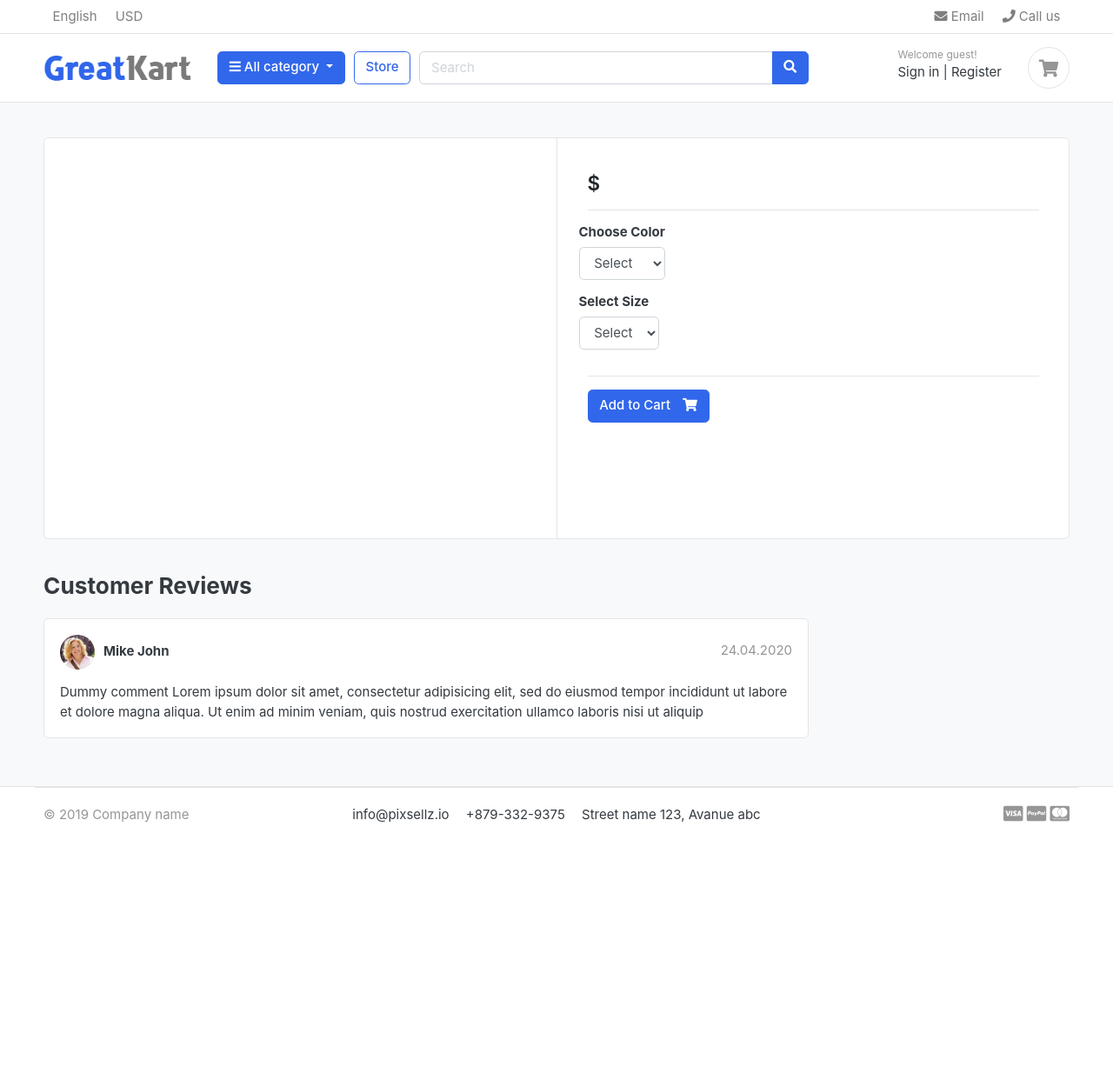
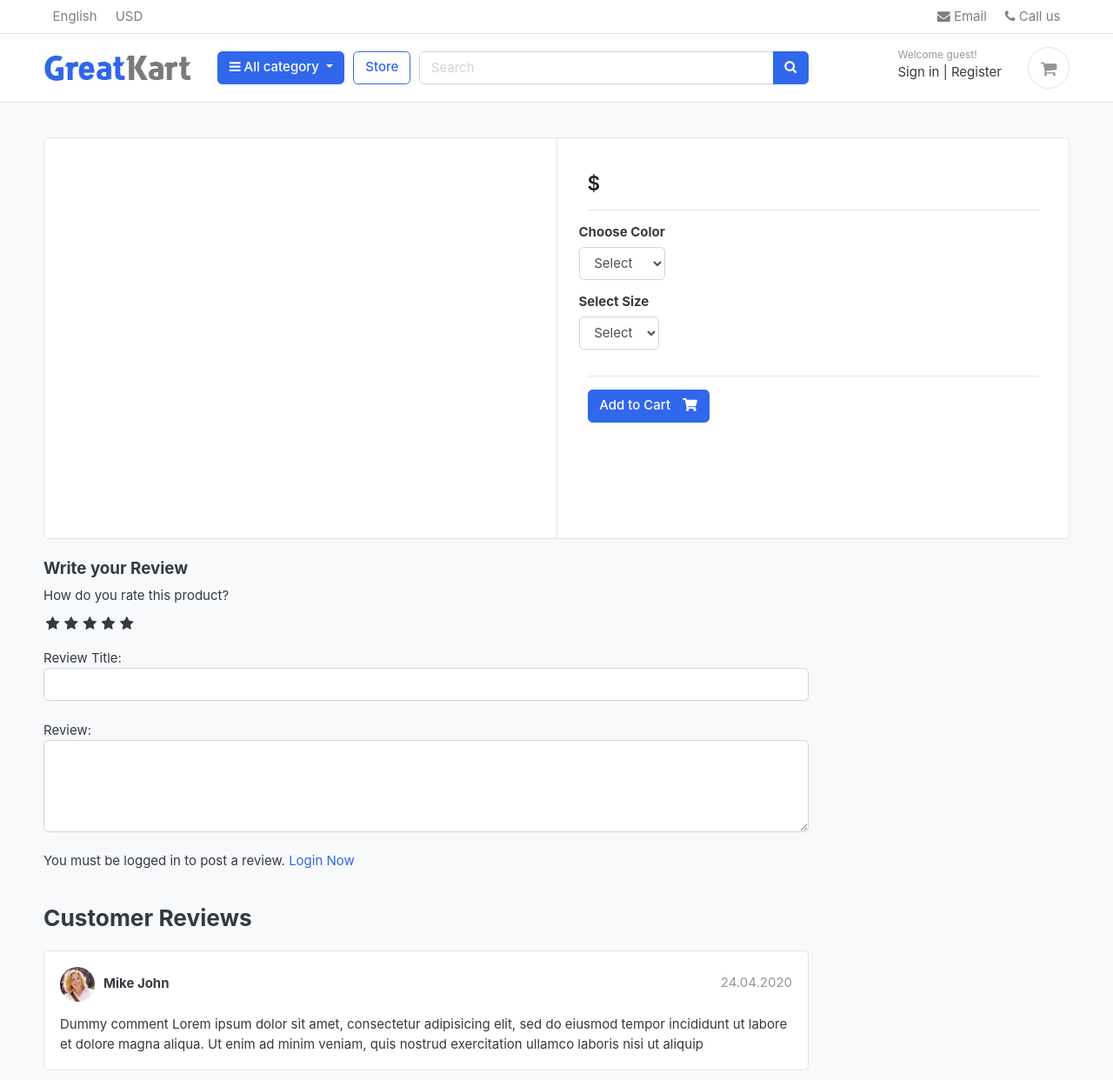
Before and after one commit to AbhiRam235/Ecommerce-Shopping-Kart, a Django app: template templates/store/product_detail.html in a window 1280 px wide. Shown: the top 1242 px of the page at 87% size. Before the commit the page ends 946 px from the top, so only its background shows below. Run offline with Django 3.2, Linux system fonts and the light colour scheme; the template is opened without the code that fills it, so the values that code supplies are empty; some libraries are stand-ins or nearby versions; some web fonts are replaced.

Commit message:
updated the review functionality

```diff
--- /dev/null
+++ b/eKart/static/css/custom.css
@@ -0,0 +1,61 @@
+/* Hide Radio button */
+.rate > input{
+  display: none;
+}
+
+.rate{
+  display: inline-block;;
+  border: 0;
+}
+
+.rate > label{
+  float: right;
+}
+
+/* Showing the stars */
+.rate > label:before{
+  display: inline-block;
+  font-size: 1.1rem;
+  font-family: FontAwesome;
+  content: "\f005";
+  margin:0;
+  padding:0.3rem .2rem;
+  cursor: pointer;
+}
+
+/* Half star */
+.rate .half:before{
+  content: "\f089";
+  position: absolute;
+  padding-right: 0;
+}
+
+/* Click and hover */
+input:checked ~ label, label:hover ~ label{
+  color: #ffb503;
+}
+
+/* hover hightlight */
+input:checked + label:hover, input:checked ~ label:hover,input:checked ~ label:hover ~ label,
+label:hover ~ input:checked ~ label{
+  color: #cc9000;
+}
+
+.rating-star i{
+  color: #ffb503 !important;
+}
+
+ul.thumb{
+  margin:0 auto;
+  padding: 0;
+  float: left;
+}
+ul.thumb li{
+  list-style: none;
+  margin: 10px;
+}
+ul.thumb li img{
+  width: 80px;
+  height: 80px;
+  border: 1px solid grey;
+}
--- a/store/admin.py
+++ b/store/admin.py
@@ -1,5 +1,5 @@
 from django.contrib import admin
-from .models import Product, Variation
+from .models import Product, Variation, ReviewRating
 # Register your models here.
 
 class ProductAdmin(admin.ModelAdmin):
@@ -12,3 +12,4 @@ class VariationAdmin(admin.ModelAdmin):
 
 admin.site.register(Product, ProductAdmin)
 admin.site.register(Variation, VariationAdmin)
+admin.site.register(ReviewRating)
--- a/store/urls.py
+++ b/store/urls.py
@@ -6,4 +6,5 @@ urlpatterns = [
     path('category/<slug:category_slug>/', views.store, name='products_by_category'),
     path('category/<slug:category_slug>/<slug:product_slug>/', views.product_detail, name='product_detail'),
     path('search/', views.search, name='search'),
+    path('submit_review/<int:product_id>', views.submit_review, name='submit_review'),
 ]
--- a/templates/base.html
+++ b/templates/base.html
@@ -24,6 +24,8 @@
 <link href="{% static 'css/ui.css' %}" rel="stylesheet" type="text/css"/>
 <link href="{% static 'css/responsive.css' %}" rel="stylesheet" media="only screen and (max-width: 1200px)" />
 
+<link href="{% static 'css/custom.css' %}" rel="stylesheet" type="text/css"/>
+<link rel="stylesheet" href="https://cdnjs.cloudflare.com/ajax/libs/font-awesome/4.7.0/css/font-awesome.min.css">
 <!-- custom javascript -->
 <script src="{% static 'js/script.js' %}" type="text/javascript"></script>
 
--- a/templates/store/product_detail.html
+++ b/templates/store/product_detail.html
@@ -74,11 +74,48 @@
 <div class="row">
 			<div class="col-md-9">
 
+
+	<form action="{% url 'submit_review' single_product.id %}" method="POST">
+		{% csrf_token %}
+		<h5>Write your Review</h5>
+		<div>
+			<label>How do you rate this product?</label>
+			<br>
+			<div class="rate">
+				<input type="radio" name="rating" id="rating10" value="5" required><label for="rating10" title="5"></label>
+				<input type="radio" name="rating" id="rating9" value="4.5" required><label for="rating9" title="4.5" class="half"></label>
+				<input type="radio" name="rating" id="rating8" value="4" required><label for="rating8" title="4"></label>
+				<input type="radio" name="rating" id="rating7" value="3.5" required><label for="rating7" title="3.5" class="half"></label>
+				<input type="radio" name="rating" id="rating6" value="3" required><label for="rating6" title="3"></label>
+				<input type="radio" name="rating" id="rating5" value="2.5" required><label for="rating5" title="2.5" class="half"></label>
+				<input type="radio" name="rating" id="rating4" value="2" required><label for="rating4" title="2"></label>
+				<input type="radio" name="rating" id="rating3" value="1.5" required><label for="rating3" title="1.5" class="half"></label>
+				<input type="radio" name="rating" id="rating2" value="1" required><label for="rating2" title="1"></label>
+				<input type="radio" name="rating" id="rating1" value="0.5" required><label for="rating1" title="0.5" class="half"></label>
+			</div>
+			<br>
+			Review Title:
+			<input type="text" class="form-control" name="subject">
+			<br>
+			Review:
+			<textarea name="review" rows="4" class="form-control"></textarea>
+			<br>
+			{% if user.is_authenticated %}
+			   {% if orderproduct %}
+				<input type="submit" value="Submit Review" class="btn btn-primary">
+				{% else %}
+				<p>You must purchase this product to post a review.</p>
+				{% endif %}
+			{% else %}
+			<p>You must be logged in to post a review. <span><a href="{% url 'login' %}">Login Now</a></span></p>
+			{% endif %}
+		</div>
+		{% include 'includes/alerts.html' %}
+	</form>
+	<br>
 	<header class="section-heading">
 		<h3>Customer Reviews </h3>
-
 	</header>
-
 	<article class="box mb-3">
 		<div class="icontext w-100">
 			<img src="./images/avatars/avatar1.jpg" class="img-xs icon rounded-circle">
```
Also changed, not shown: store/forms.py (added, +7 -0 lines), store/models.py (+15 -0 lines), store/views.py (+35 -2 lines), templates/store/store.html (+0 -73 lines), store/migrations/0005_reviewrating.py (added).
